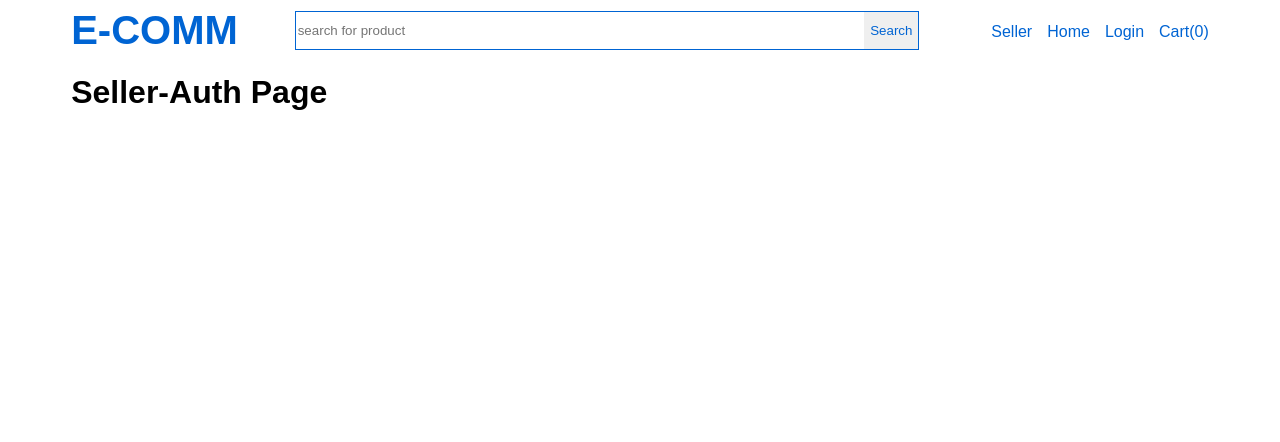
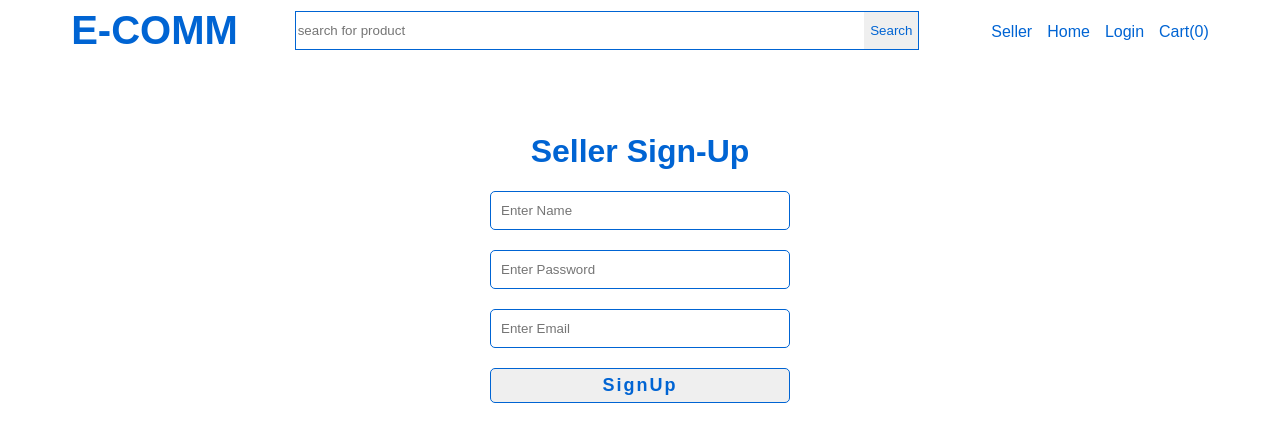
Before and after one commit to rohitanchal/angular-e-commerce, an Angular app in the folder e-com/: page /seller-auth in a window 1280 px wide. Shown: the top 442 px of the page. Built offline with nearby package versions, Linux system fonts and the light colour scheme.

Commit message:
signup form added

```diff
--- a/e-com/src/app/app.module.ts
+++ b/e-com/src/app/app.module.ts
@@ -6,6 +6,7 @@
 import { HeaderComponent } from './header/header.component';
 import { HomeComponent } from './home/home.component';
 import { SellerAuthComponent } from './seller-auth/seller-auth.component';
+import { FormsModule } from '@angular/forms';
 
 @NgModule({
   declarations: [
@@ -16,7 +17,8 @@
   ],
   imports: [
     BrowserModule,
-    AppRoutingModule
+    AppRoutingModule,
+    FormsModule
   ],
   providers: [],
   bootstrap: [AppComponent]
--- a/e-com/src/app/seller-auth/seller-auth.component.css
+++ b/e-com/src/app/seller-auth/seller-auth.component.css
@@ -0,0 +1,6 @@
+.sign-up {
+    text-align: center;
+    margin-bottom: 50px;
+    margin-top: 80px;
+    color: #0064D3;
+}
--- a/e-com/src/app/seller-auth/seller-auth.component.html
+++ b/e-com/src/app/seller-auth/seller-auth.component.html
@@ -1 +1,11 @@
-<h1>Seller-Auth Page</h1>
+<div class="seller-auth">
+    <div class="sign-up">
+        <h1>Seller Sign-Up</h1>
+        <form #sellerSignUp="ngForm" (ngSubmit)="signUp(sellerSignUp.value)" class="common-form">
+            <input class="form-input" type="text" ngModel name="name" placeholder="Enter Name" />
+            <input class="form-input" type="password" ngModel name="password" placeholder="Enter Password" />
+            <input class="form-input" type="text" ngModel name="email" placeholder="Enter Email" />
+            <button class="form-button">SignUp</button>
+        </form>
+    </div>
+</div>
--- a/e-com/src/app/seller-auth/seller-auth.component.ts
+++ b/e-com/src/app/seller-auth/seller-auth.component.ts
@@ -7,4 +7,7 @@
 })
 export class SellerAuthComponent {
 
+  signUp(data:object):void{
+    console.warn(data)
+  }
 }
--- a/e-com/src/styles.css
+++ b/e-com/src/styles.css
@@ -2,9 +2,38 @@
 
 body {
     font-family: sans-serif;
+    /* color: #0064D3; */
 }
 
 .container {
     margin-left: 5%;
     margin-right: 5%;
 }
+
+.common-form {
+    text-align: center;
+    display: flex;
+    margin: auto;
+    flex-direction: column;
+    width: 300px;
+}
+
+.form-input {
+    height: 35px;
+    margin-bottom: 20px;
+    padding-left: 10px;
+    border: 1px solid #0064D3;
+    color: #0064D3;
+    border-radius: 5px;
+}
+
+.form-button {
+    height: 35px;
+    border: 1px solid #0064D3;
+    cursor: pointer;
+    border-radius: 5px;
+    color: #0064D3;
+    font-size: 18px;
+    font-weight: 600;
+    letter-spacing: 2px;
+}
```
